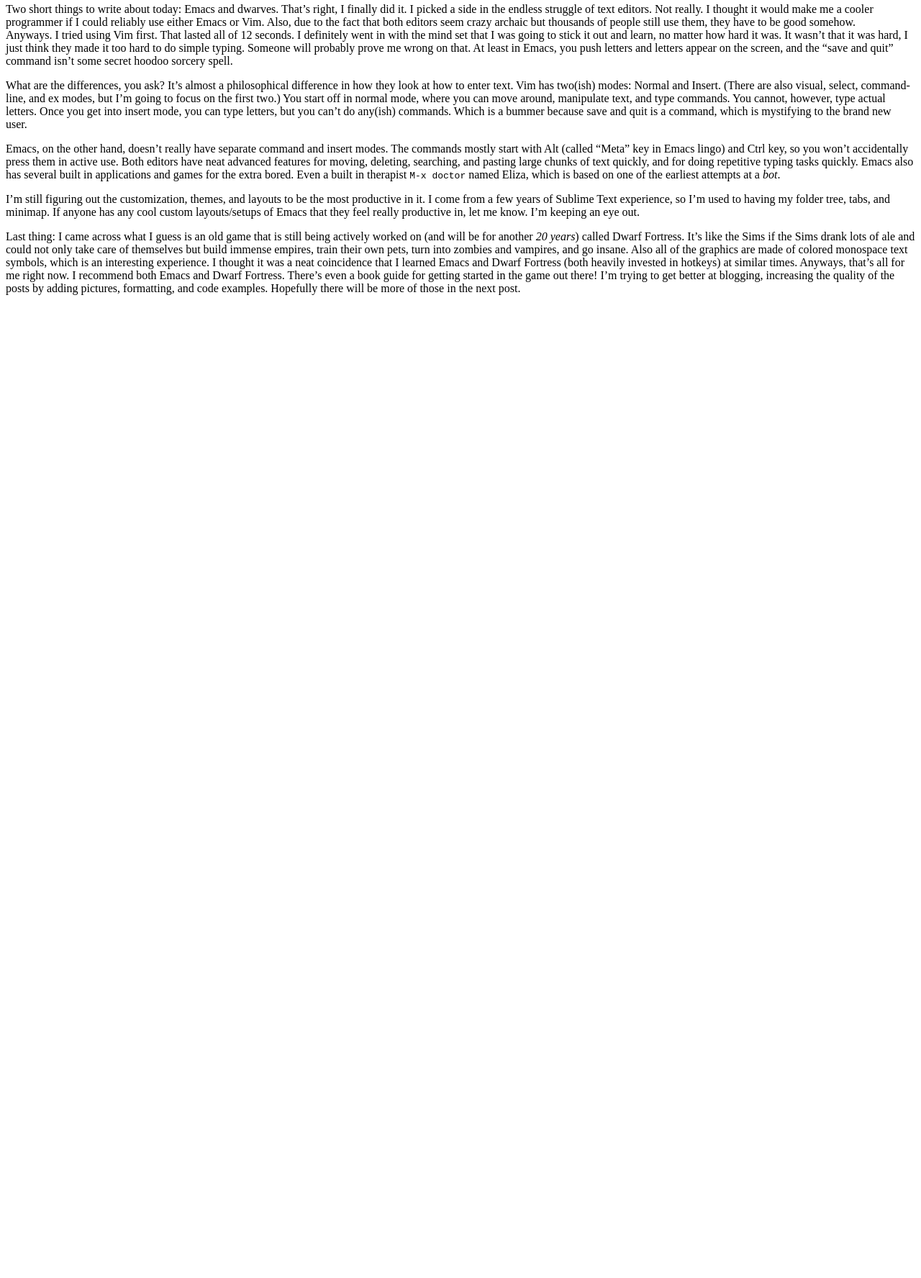
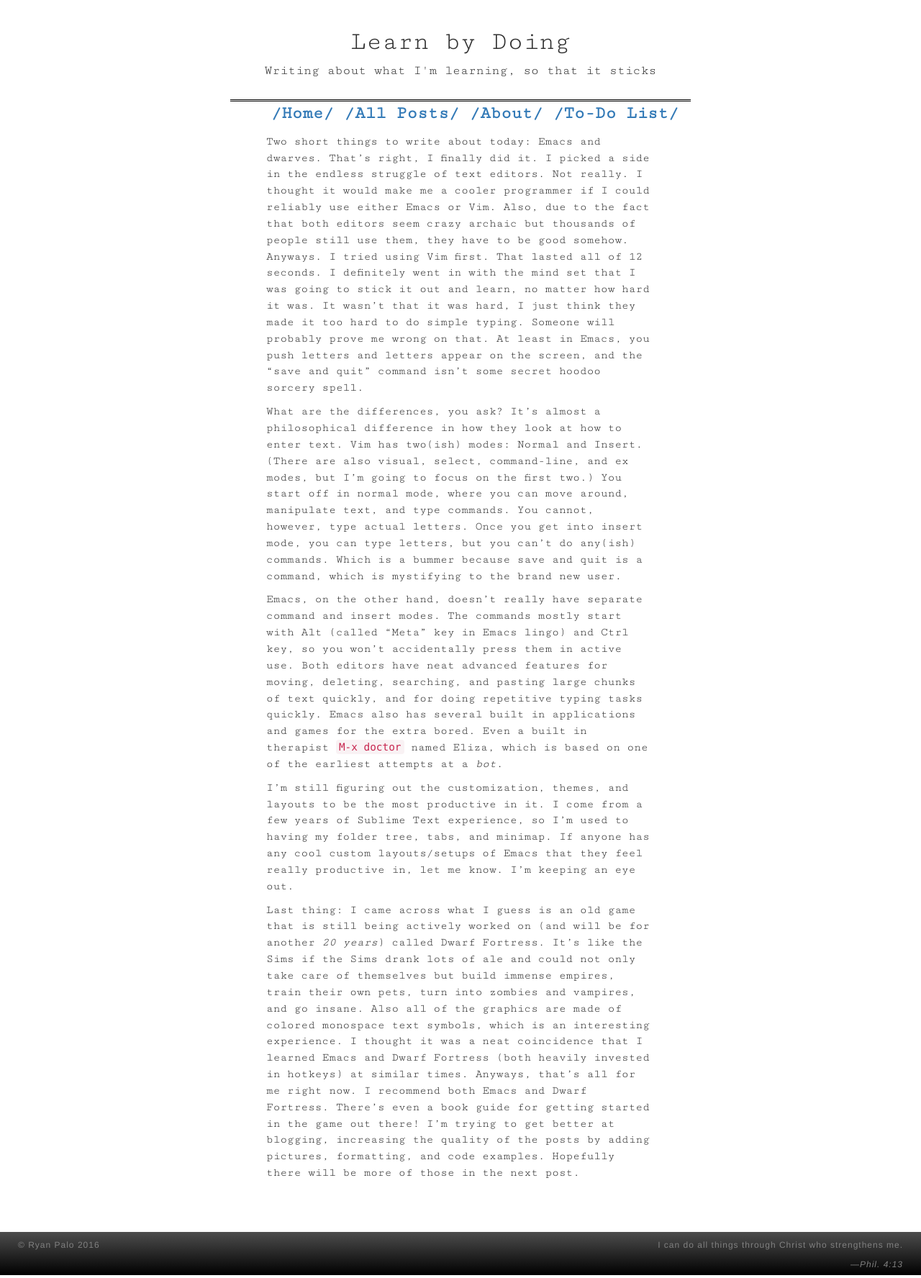
Before and after one commit to rpalo/rpalo.github.io, a plain HTML site: page 2016/09/21/emacs-and-dwarves.html in a window 1280 px wide. Shown: the part 4-1780 px from the top of the page at 72% size. Before the commit the page ends 800 px from the top, so only its background shows below. Drawn offline with nearby package versions, Linux system fonts and the light colour scheme.

Commit message:
Add headers to posts

```diff
--- a/2016/09/21/emacs-and-dwarves.html
+++ b/2016/09/21/emacs-and-dwarves.html
@@ -1,4 +1,35 @@
-<p>Two short things to write about today: Emacs and dwarves.  That’s right, I finally did it.  I picked a side in the endless struggle of text editors.  Not really.  I thought it would make me a cooler programmer if I could reliably use either Emacs or Vim.  Also, due to the fact that both editors seem crazy archaic but thousands of people still use them, they have to be good somehow.<br />
+<!DOCTYPE html>
+<html lang="en">
+    <head>
+
+        <!-- Bootstrap Setup -->
+        <meta charset="utf-8">
+        <meta http-equiv="X-UA-Compatible" content="IE=edge">
+        <meta name="viewport" content="width=device-width, initial-scale=1">
+        <link rel="stylesheet" href="https://maxcdn.bootstrapcdn.com/bootstrap/3.3.7/css/bootstrap.min.css" integrity="sha384-BVYiiSIFeK1dGmJRAkycuHAHRg32OmUcww7on3RYdg4Va+PmSTsz/K68vbdEjh4u" crossorigin="anonymous">
+
+        <!-- Custom CSS -->
+        <link rel="stylesheet" href="/css/main.css">
+        <link rel="stylesheet" href="/css/syntax.css">
+
+        <title>Learn by Doing</title>
+    </head>
+    <body>
+        <header id="main-header">
+    <h1>Learn by Doing</h1>
+    <h4>Writing about what I'm learning, so that it sticks</h4>
+</header>
+<nav id="navigation">
+    <ul>
+        <li><a href="/">/Home/</a></li>
+        <li><a href="/posts">/All Posts/</a></li>
+        <li><a href="/about">/About/</a></li>
+        <li><a href="/todo">/To-Do List/</a></li>
+    </ul>
+</nav>
+        <div class="container main">
+                <div class="col-md-6 col-md-offset-3">
+    <p>Two short things to write about today: Emacs and dwarves.  That’s right, I finally did it.  I picked a side in the endless struggle of text editors.  Not really.  I thought it would make me a cooler programmer if I could reliably use either Emacs or Vim.  Also, due to the fact that both editors seem crazy archaic but thousands of people still use them, they have to be good somehow.<br />
 Anyways.  I tried using Vim first.  That lasted all of 12 seconds.  I definitely went in with the mind set that I was going to stick it out and learn, no matter how hard it was.  It wasn’t that it was hard, I just think they made it too hard to do simple typing.  Someone will probably prove me wrong on that.  At least in Emacs, you push letters and letters appear on the screen, and the “save and quit” command isn’t some secret hoodoo sorcery spell.</p>
 
 <p>What are the differences, you ask?  It’s almost a philosophical difference in how they look at how to enter text.  Vim has two(ish) modes: Normal and Insert.  (There are also visual, select, command-line, and ex modes, but I’m going to focus on the first two.)  You start off in normal mode, where you can move around, manipulate text, and type commands.  You cannot, however, type actual letters.  Once you get into insert mode, you can type letters, but you can’t do any(ish) commands.  Which is a bummer because save and quit is a command, which is mystifying to the brand new user.</p>
@@ -8,3 +39,28 @@
 <p>I’m still figuring out the customization, themes, and layouts to be the most productive in it.  I come from a few years of Sublime Text experience, so I’m used to having my folder tree, tabs, and minimap.  If anyone has any cool custom layouts/setups of Emacs that they feel really productive in, let me know.  I’m keeping an eye out.</p>
 
 <p>Last thing: I came across what I guess is an old game that is still being actively worked on (and will be for another <em>20 years</em>) called Dwarf Fortress.  It’s like the Sims if the Sims drank lots of ale and could not only take care of themselves but build immense empires, train their own pets, turn into zombies and vampires, and go insane.  Also all of the graphics are made of colored monospace text symbols, which is an interesting experience.  I thought it was a neat coincidence that I learned Emacs and Dwarf Fortress (both heavily invested in hotkeys) at similar times.  Anyways, that’s all for me right now.  I recommend both Emacs and Dwarf Fortress.  There’s even a book guide for getting started in the game out there!  I’m trying to get better at blogging, increasing the quality of the posts by adding pictures, formatting, and code examples.  Hopefully there will be more of those in the next post.</p>
+
+</div>
+        </div>
+
+        <footer id="main-footer">
+    <div class="col-md-3">
+        <p>&copy; Ryan Palo 2016</p>
+    </div>
+    <div class="col-md-3">
+
+    </div>
+    <div class="col-md-6 right-quote">
+        <p>I can do all things through Christ who strengthens me.</p>
+        <p>&mdash;<cite>Phil. 4:13</cite></p>
+    </div>
+</footer>
+        <!-- Scripts -->
+
+        <!-- jQuery (necessary for Bootstrap's JavaScript plugins) -->
+        <script src="https://ajax.googleapis.com/ajax/libs/jquery/1.12.4/jquery.min.js"></script>
+        <!-- Latest compiled and minified Bootstrap JavaScript -->
+        <script src="https://maxcdn.bootstrapcdn.com/bootstrap/3.3.7/js/bootstrap.min.js" integrity="sha384-Tc5IQib027qvyjSMfHjOMaLkfuWVxZxUPnCJA7l2mCWNIpG9mGCD8wGNIcPD7Txa" crossorigin="anonymous"></script>
+
+    </body>
+</html>
--- a/feed.xml
+++ b/feed.xml
@@ -6,12 +6,12 @@
 </description>
     <link>http://example.com/</link>
     <atom:link href="http://example.com/feed.xml" rel="self" type="application/rss+xml"/>
-    <pubDate>Wed, 21 Sep 2016 19:57:28 -0700</pubDate>
-    <lastBuildDate>Wed, 21 Sep 2016 19:57:28 -0700</lastBuildDate>
+    <pubDate>Wed, 21 Sep 2016 20:08:12 -0700</pubDate>
+    <lastBuildDate>Wed, 21 Sep 2016 20:08:12 -0700</lastBuildDate>
     <generator>Jekyll v3.1.6</generator>
 
       <item>
-        <title>Emacs And Dwarves</title>
+        <title>Emacs and Dwarves</title>
         <description>&lt;p&gt;Two short things to write about today: Emacs and dwarves.  That’s right, I finally did it.  I picked a side in the endless struggle of text editors.  Not really.  I thought it would make me a cooler programmer if I could reliably use either Emacs or Vim.  Also, due to the fact that both editors seem crazy archaic but thousands of people still use them, they have to be good somehow.&lt;br /&gt;
 Anyways.  I tried using Vim first.  That lasted all of 12 seconds.  I definitely went in with the mind set that I was going to stick it out and learn, no matter how hard it was.  It wasn’t that it was hard, I just think they made it too hard to do simple typing.  Someone will probably prove me wrong on that.  At least in Emacs, you push letters and letters appear on the screen, and the “save and quit” command isn’t some secret hoodoo sorcery spell.&lt;/p&gt;
 
```
Also changed, not shown: 2016/09/06/starting-algorithms.html (+57 -1 lines), index.html (+1 -1 lines), posts.html (+1 -1 lines).
